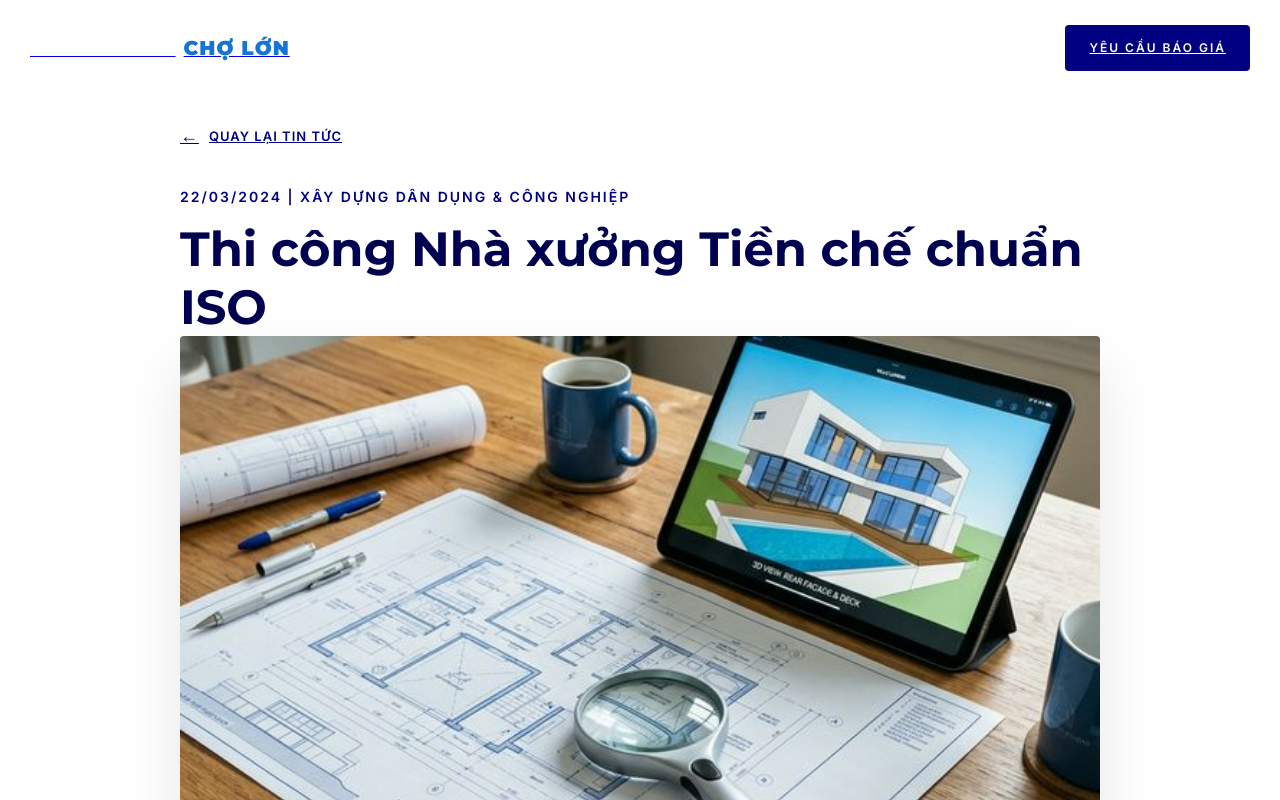
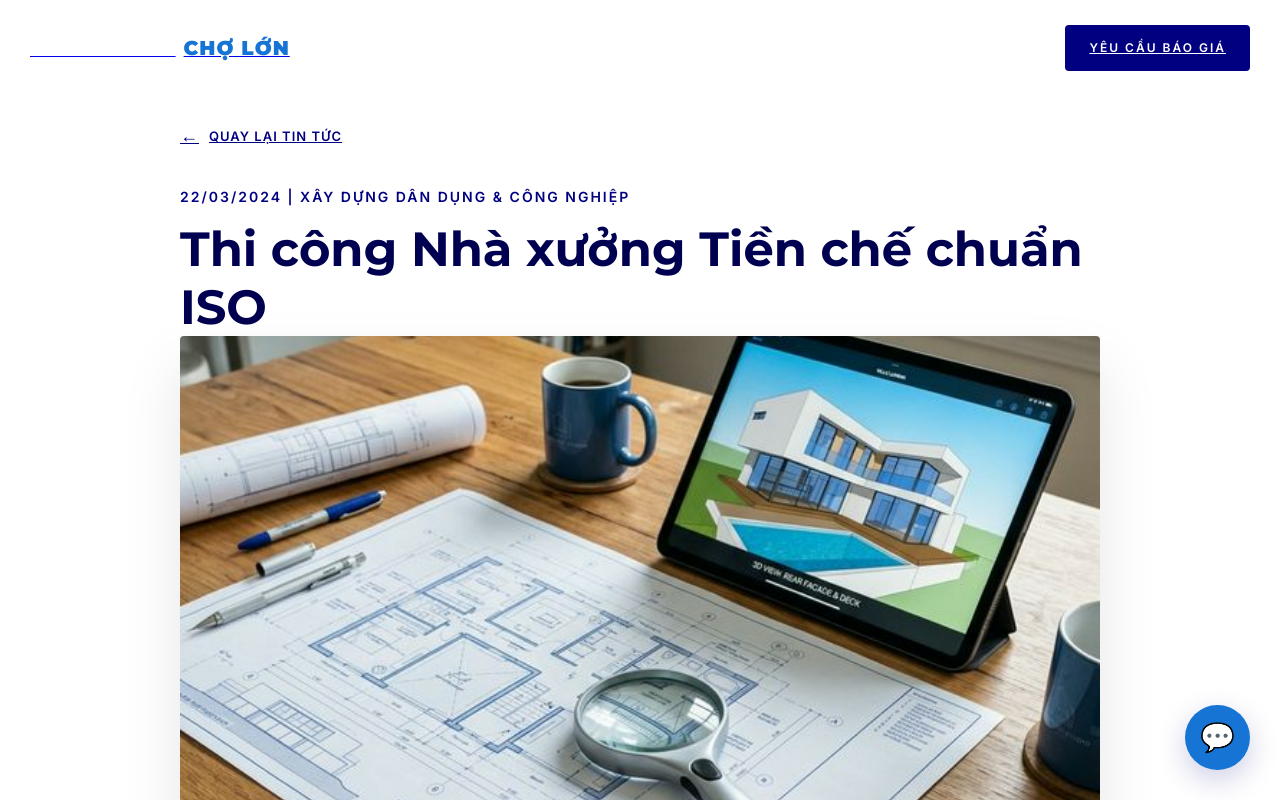
Before and after one commit to anhphuong86/webcongty, a Next.js app: page /tin-tuc/1 in a window 1280 px wide. Shown: the top 800 px of the page. Built offline with nearby package versions, Linux system fonts and the light colour scheme.

Commit message:
V8 Social Hub: Added floating contact buttons (Zalo, FB, TikTok, Telegram)

```diff
--- a/src/app/layout.tsx
+++ b/src/app/layout.tsx
@@ -1,6 +1,7 @@
 import type { Metadata } from "next";
 import "./globals.css";
 import Header from "@/components/Header";
+import FloatingContact from "@/components/FloatingContact";
 import Link from "next/link";
 
 export const metadata: Metadata = {
@@ -59,6 +60,7 @@ export default function RootLayout({
             </div>
           </div>
         </footer>
+        <FloatingContact />
       </body>
     </html>
   );
--- /dev/null
+++ b/src/components/FloatingContact.module.css
@@ -0,0 +1,155 @@
+.floatingWrapper {
+    position: fixed;
+    bottom: 30px;
+    right: 30px;
+    z-index: 10000;
+    display: flex;
+    flex-direction: column;
+    align-items: flex-end;
+    gap: 15px;
+}
+
+.chatTrigger {
+    position: relative;
+    width: 65px;
+    height: 65px;
+    border-radius: 50%;
+    background-color: var(--accent-color);
+    border: none;
+    color: white;
+    font-size: 28px;
+    cursor: pointer;
+    box-shadow: 0 10px 30px rgba(0, 0, 128, 0.2);
+    display: flex;
+    justify-content: center;
+    align-items: center;
+    transition: var(--transition);
+}
+
+.chatTrigger:hover {
+    transform: scale(1.1);
+}
+
+.pulse {
+    position: absolute;
+    width: 100%;
+    height: 100%;
+    background-color: var(--accent-color);
+    border-radius: 50%;
+    opacity: 0.6;
+    animation: pulse 2s infinite;
+    z-index: -1;
+}
+
+@keyframes pulse {
+    0% {
+        transform: scale(1);
+        opacity: 0.6;
+    }
+
+    100% {
+        transform: scale(1.8);
+        opacity: 0;
+    }
+}
+
+.chatLabel {
+    position: absolute;
+    right: 80px;
+    background: white;
+    color: var(--primary-color);
+    padding: 8px 15px;
+    border-radius: 20px;
+    font-size: 13px;
+    font-weight: 700;
+    white-space: nowrap;
+    box-shadow: 0 5px 15px rgba(0, 0, 0, 0.1);
+    animation: slideIn 0.5s ease;
+}
+
+@keyframes slideIn {
+    from {
+        opacity: 0;
+        transform: translateX(20px);
+    }
+
+    to {
+        opacity: 1;
+        transform: translateX(0);
+    }
+}
+
+/* Social List */
+.socialList {
+    display: flex;
+    flex-direction: column;
+    gap: 12px;
+    margin-bottom: 10px;
+    opacity: 0;
+    visibility: hidden;
+    transform: translateY(20px);
+    transition: var(--transition);
+}
+
+.listOpen {
+    opacity: 1;
+    visibility: visible;
+    transform: translateY(0);
+}
+
+.socialItem {
+    width: 50px;
+    height: 50px;
+    border-radius: 50%;
+    background-color: var(--bg-color);
+    display: flex;
+    justify-content: center;
+    align-items: center;
+    color: white;
+    font-size: 20px;
+    text-decoration: none;
+    box-shadow: 0 5px 15px rgba(0, 0, 0, 0.15);
+    transition: var(--transition);
+    position: relative;
+    overflow: hidden;
+}
+
+.socialItem:hover {
+    transform: scale(1.15) rotate(5deg);
+}
+
+.socialName {
+    position: absolute;
+    right: 65px;
+    background: rgba(0, 0, 0, 0.8);
+    color: white;
+    padding: 5px 12px;
+    border-radius: 4px;
+    font-size: 12px;
+    opacity: 0;
+    visibility: hidden;
+    transition: 0.3s;
+    white-space: nowrap;
+}
+
+.socialItem:hover .socialName {
+    opacity: 1;
+    visibility: visible;
+}
+
+/* Responsive */
+@media (max-width: 768px) {
+    .floatingWrapper {
+        bottom: 20px;
+        right: 20px;
+    }
+
+    .chatTrigger {
+        width: 55px;
+        height: 55px;
+    }
+
+    .chatLabel {
+        display: none;
+    }
+}
--- /dev/null
+++ b/src/components/FloatingContact.tsx
@@ -0,0 +1,48 @@
+'use client';
+
+import { useState } from 'react';
+import styles from './FloatingContact.module.css';
+
+export default function FloatingContact() {
+    const [isOpen, setIsOpen] = useState(false);
+
+    const contacts = [
+        { name: 'Zalo', icon: '📞', color: '#0068ff', link: 'https://zalo.me/your_number' },
+        { name: 'Facebook', icon: '👤', color: '#1877f2', link: 'https://facebook.com/your_page' },
+        { name: 'TikTok', icon: '🎵', color: '#000000', link: 'https://tiktok.com/@your_id' },
+        { name: 'Telegram', icon: '✈️', color: '#26a5e4', link: 'https://t.me/your_username' },
+    ];
+
+    return (
+        <div className={styles.floatingWrapper}>
+            {/* Social Buttons List */}
+            <div className={`${styles.socialList} ${isOpen ? styles.listOpen : ''}`}>
+                {contacts.map((contact, index) => (
+                    <a
+                        key={index}
+                        href={contact.link}
+                        target="_blank"
+                        rel="noopener noreferrer"
+                        className={styles.socialItem}
+                        style={{ '--bg-color': contact.color } as any}
+                        title={contact.name}
+                    >
+                        <span className={styles.socialIcon}>{contact.icon}</span>
+                        <span className={styles.socialName}>{contact.name}</span>
+                    </a>
+                ))}
+            </div>
+
+            {/* Main Chat Trigger */}
+            <button
+                className={`${styles.chatTrigger} ${isOpen ? styles.triggerActive : ''}`}
+                onClick={() => setIsOpen(!isOpen)}
+                aria-label="Contact Customer Support"
+            >
+                <div className={styles.pulse}></div>
+                <span className={styles.chatIcon}>{isOpen ? '✕' : '💬'}</span>
+                {!isOpen && <span className={styles.chatLabel}>Tư vấn ngay</span>}
+            </button>
+        </div>
+    );
+}
```
